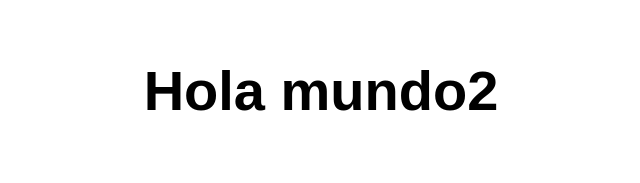
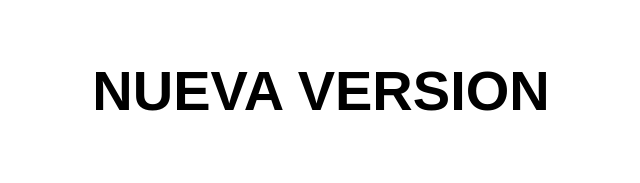
Before and after one commit to zerafin37-design/mi-primera-app, a website: page src/index.html in a window 1280 px wide. Shown: the whole page, without its empty margins (319-959 px from the left). Drawn offline with Linux system fonts and the light colour scheme.

Commit message:
//NUEVOS DATOS

```diff
--- a/src/index.html
+++ b/src/index.html
@@ -10,7 +10,7 @@
 
 <body>
   <main>
-    <h1>Hola mundo2</h1>
+    <h1>NUEVA VERSION</h1>
   </main>
 </body>
 
```
